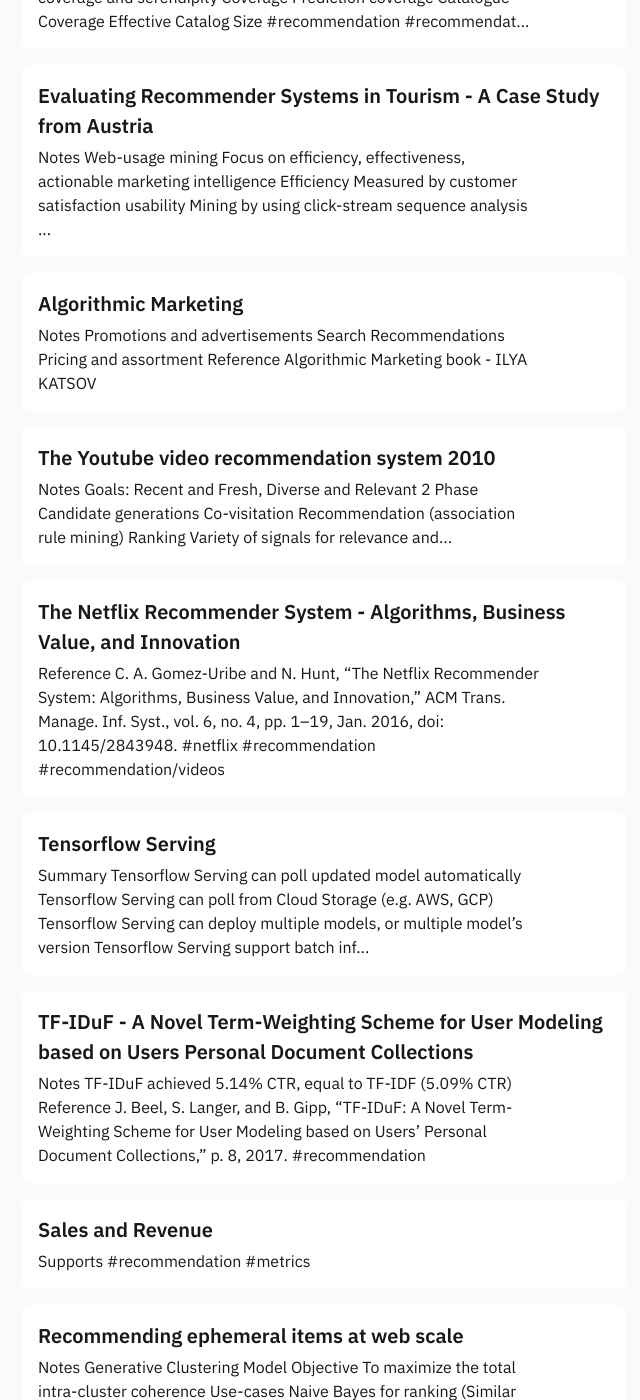
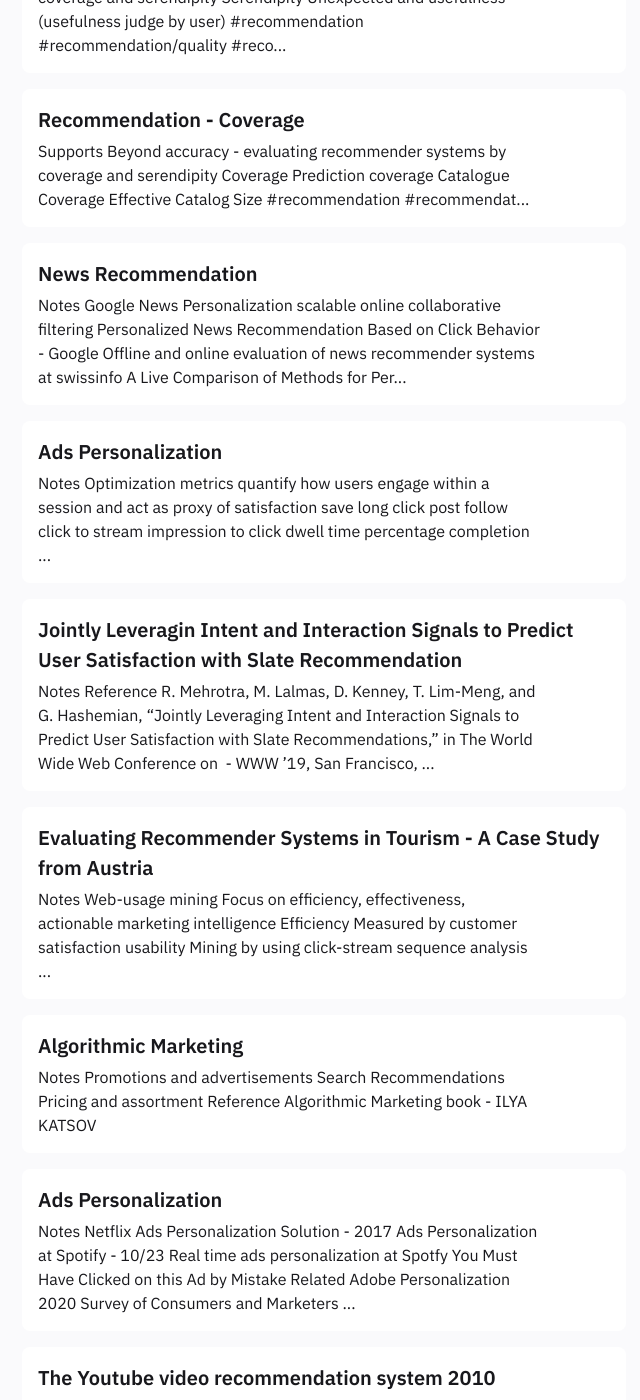
Before and after one commit to lukkiddd/lukkiddd.github.io, a Jekyll site: the page built from pages/index.md, in a window 1280 px wide and 1400 px high, scrolled down 876 px. Shown: the whole window, without its empty margins (316-956 px from the left). Built offline with Jekyll 4.4.1, drawn with Linux system fonts in a browser that asks for light colours; some of the changed text lies outside the part shown.

Commit message:
Add notes on ads, personalization, and measurements metrics

```diff
--- /dev/null
+++ b/_notes/Public/Ads Personalization.md
@@ -0,0 +1,25 @@
+---
+title : Ads Personalization
+notetype : feed
+date : 19-01-2022
+---
+
+
+
+#### Notes
+
+- [Netflix Ads Personalization Solution - 2017](https://www.slideshare.net/KarthikMurugesan2/netflix-ads-personalization-solution-2017)
+- [Ads Personalization at Spotify - 10/23](https://www.slideshare.net/kinshukm1/ads-personalization-at-spotify-nyc-data-engineering-1023)
+- [Real time ads personalization at Spotfy](https://www.slideshare.net/kinshukm1/real-time-ads-personalization-spotify)
+- [[You Must Have Clicked on this Ad by Mistake]]
+
+
+
+#### Related
+- [Adobe Personalization 2020 Survey of Consumers and Marketers](https://www.slideshare.net/adobe/adobe-personalization-2020-survey-of-consumers-and-marketers)
+- [Realtime Personalization - Ads, webstite, and analytics](https://www.slideshare.net/michaelalon/realtime-personalization-ads-site)
+- [The power of me: The impact of personalization on marketing performance](https://www.slideshare.net/EpsilonMktg/the-power-of-me-the-impact-of-personalization-on-marketing-performance)
+- [[Metrics, Engagement, and Personalization at Spotify]]
+
+
+#ads
--- /dev/null
+++ b/_notes/Public/Jointly Leveragin Intent and Interaction Signals to Predict User Satisfaction with Slate Recommendation.md
@@ -0,0 +1,18 @@
+---
+title : Jointly Leveragin Intent and Interaction Signals to Predict User Satisfaction with Slate Recommendation
+notetype : feed
+date : 19-01-2022
+---
+
+
+
+### Notes
+
+
+
+---
+#### Reference
+
+R. Mehrotra, M. Lalmas, D. Kenney, T. Lim-Meng, and G. Hashemian, “Jointly Leveraging Intent and Interaction Signals to Predict User Satisfaction with Slate Recommendations,” in _The World Wide Web Conference on  - WWW ’19_, San Francisco, CA, USA, 2019, pp. 1256–1267. doi: [10.1145/3308558.3313613](https://doi.org/10.1145/3308558.3313613).
+
+#recommendation #recommendation/slate
--- a/_notes/Public/Measuring the business value of recommender systems.md
+++ b/_notes/Public/Measuring the business value of recommender systems.md
@@ -52,6 +52,10 @@
 
 ---
 
+
+#### Related
+[[Metrics, Engagement, and Personalization at Spotify]]
+
 #### Reference
 
 X. Amatriain and J. Basilico, “Recommender Systems in Industry: A Netflix Case Study,” in _Recommender Systems Handbook_, F. Ricci, L. Rokach, and B. Shapira, Eds. Boston, MA: Springer US, 2015, pp. 385–419. doi: [10.1007/978-1-4899-7637-6_11](https://doi.org/10.1007/978-1-4899-7637-6_11).
--- /dev/null
+++ b/_notes/Public/Metrics, Engagement, and Personalization at Spotify.md
@@ -0,0 +1,46 @@
+---
+title : Ads Personalization
+notetype : feed
+date : 19-01-2022
+---
+
+
+
+#### Notes
+
+- Optimization metrics quantify how users engage within a session and act as proxy of satisfaction
+	- save
+	- long click
+	- post
+	- follow
+	- click to stream
+	- impression to click
+	- dwell time
+	- percentage completion
+- Why several metrics
+	- Different part/ type of content needs different metrics
+	- Different user phases need different metrics
+	- Different structure of the site and content need different engagement metrics
+- Understanding intents
+- Optimizing for the right metric
+- Acting on segmentation
+	- Genre diversity
+	- Landing page quality
+- Thinking about diversity
+	- Satisfaction
+	- Popularity
+- Intra-session engagement
+	- During the session
+	- Easily mislead, especially for a short time
+- Inter-session management
+	- Across sessions
+- We optimize (and monitor) intra-session metrics but those that move the inter-session metrics
+
+---
+
+#### Reference
+- [[Jointly Leveragin Intent and Interaction Signals to Predict User Satisfaction with Slate Recommendation]]
+- [[You Must Have Clicked on this Ad by Mistake]]
+- [Metrics, Engagement & Personalization at Spotify](https://www.slideshare.net/mounialalmas/metrics-engagement-personalization)
+
+#recommendation #recommendation/quality #metrics
--- /dev/null
+++ b/_notes/Public/News Recommendation.md
@@ -0,0 +1,25 @@
+---
+title : News Recommendation
+notetype : feed
+date : 19-01-2022
+---
+
+
+
+### Notes
+
+- [[Google News Personalization scalable online collaborative filtering]]
+- [[Personalized News Recommendation Based on Click Behavior - Google]]
+- [[Offline and online evaluation of news recommender systems at swissinfo]]
+- [[A Live Comparison of Methods for Personalized Article Recommendation at Forbes]]
+
+
+
+### Metrics
+- [[Click Through Rate]]
+- [[Adoption and Conversion Rates]]
+- Dwell time - [[Metrics, Engagement, and Personalization at Spotify]]
+	- is a better proxy for user interest on news article than click, an efficient way to reduce click-baits
+
+
+#recommendation #recommendation/news
--- /dev/null
+++ b/_notes/Public/You Must Have Clicked on this Ad by Mistake.md
@@ -0,0 +1,18 @@
+---
+title : You Must Have Clicked on this Ad by Mistake
+notetype : feed
+date : 19-01-2022
+---
+
+
+
+### Notes
+
+
+
+---
+#### Reference
+- G. Tolomei, M. Lalmas, A. Farahat, and A. Haines, “You Must Have Clicked on this Ad by Mistake! Data-Driven Identification of Accidental Clicks on Mobile Ads with Applications to Advertiser Cost Discounting and Click-Through Rate Prediction,” _arXiv:1804.06912 [stat]_, Apr. 2018, Accessed: Jan. 20, 2022. [Online]. Available: [http://arxiv.org/abs/1804.06912](http://arxiv.org/abs/1804.06912)
+
+
+#ads #metrics
```
